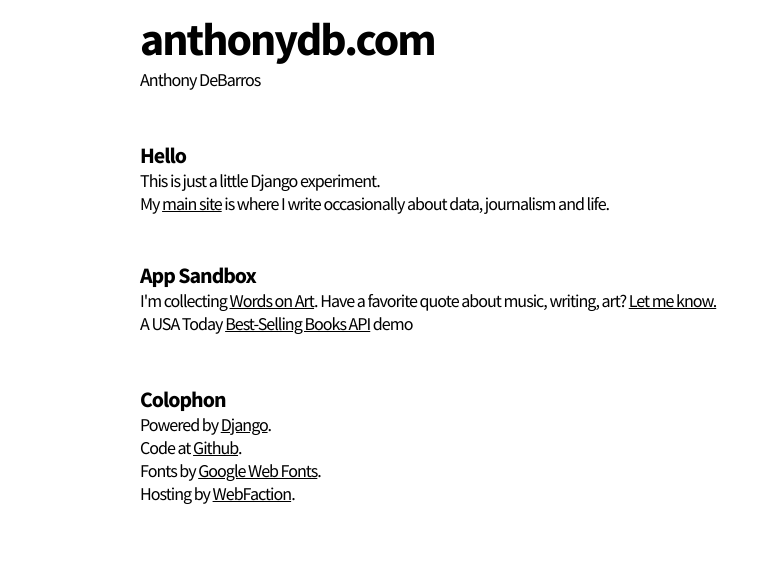
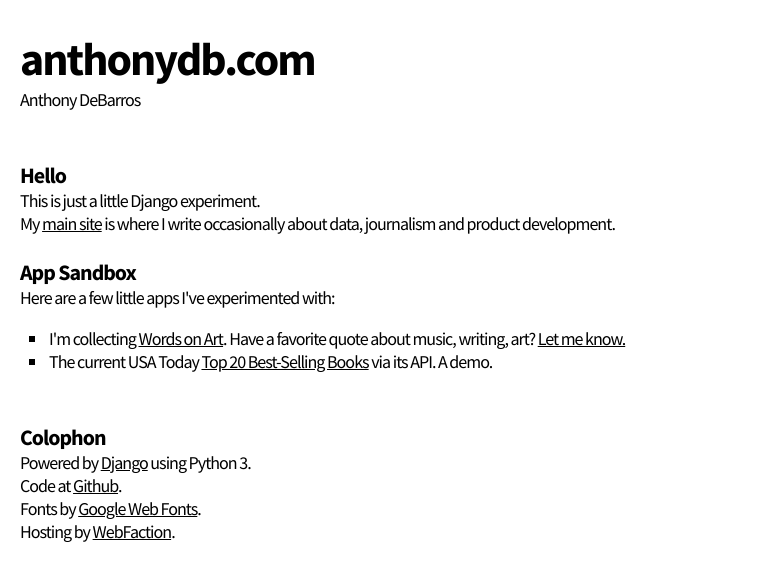
Before and after one commit to anthonydb/sandbox-project, a Django app: template core/templates/home.html in a window 1280 px wide. Shown: the top 581 px of the page, without its empty margins (0-759 px from the left). Run offline with Django 3.2, Linux system fonts and the light colour scheme; the template is opened without the code that fills it, so the values that code supplies are empty; parts of the project's set-up code (start-up, migrations or seed data) failed here and were passed over; some web fonts are replaced.

Commit message:
Make home page responsive and clean up.

```diff
--- a/core/static/core.css
+++ b/core/static/core.css
@@ -44,7 +44,7 @@ p
 #container
 {
 	margin: 10px auto 0 auto;
-    width: 1000px;
+    width: 100%;
 	background: #FFFFFF;
 }
 
@@ -55,21 +55,23 @@ p
    font-size: 18px;
    letter-spacing: -1px;
    text-align: left;
-   width: 900px;
+   width: 100%;
+   padding: 20px;
 }
 
 #main ul
 {
-	list-style-type: none;
-	margin-left: 0;
-/*    padding-left: 1em;
-	text-indent: -1em; */
+    list-style-type: square;
+    margin-left: 10px;
+    padding-left: 1em;
+    text-indent: 1px;
+    width: 95%;
 }
 
 #main ul li
 {
-	padding: 4px 0 33px 0;
-	line-height: 30px;
+    width: 90%;
+
 }
 
 #contents
--- a/core/templates/base.html
+++ b/core/templates/base.html
@@ -2,6 +2,7 @@
    "http://www.w3.org/TR/html4/strict.dtd">
 <html lang="en">
 <head>
+    <meta name="viewport" content="width=device-width">
     <meta http-equiv="Content-Type" content="text/html; charset=utf-8">
     {% load staticfiles %}
     <link rel="stylesheet" type="text/css" href="{% static 'core.css' %}" />
--- a/core/templates/home.html
+++ b/core/templates/home.html
@@ -10,17 +10,19 @@
     <div id="contents">
         <h2>Hello</h2>
         This is just a little Django experiment.<br/>
-        My <a href="http://www.anthonydebarros.com" target="_blank">main site</a> is where I write occasionally about data, journalism and life.</br>
-        <br/>
+        My <a href="http://www.anthonydebarros.com" target="_blank">main site</a> is where I write occasionally about data, journalism and product development.</br>
         <br/>
         <h2>App Sandbox</h2>
-        I'm collecting <a href="/words/">Words on Art</a>. Have a favorite quote about music, writing, art? <a href="/words/suggest/">Let me know.</a><br/>
-        A USA Today <a href="/apis/books/">Best-Selling Books API</a> demo<br/>
+        Here are a few little apps I've experimented with:
+        <ul>
+            <li>I'm collecting <a href="/words/">Words on Art</a>. Have a favorite quote about music, writing, art? <a href="/words/suggest/">Let me know.</a></li>
+            <li>The current USA Today <a href="/apis/books/">Top 20 Best-Selling Books</a> via its API. A demo.</li>
+        </ul>
     </div>
     <div id="footer">
         <h2>Colophon</h2>
-        Powered by <a href="http://www.djangoproject.com" target="_blank">Django</a>.<br/>
-        Code at <a href="https://github.com/AnthonyDB/sandbox" target="_blank">Github</a>.<br/>
+        Powered by <a href="http://www.djangoproject.com" target="_blank">Django</a> using Python 3.<br/>
+        Code at <a href="https://github.com/anthonydb/sandbox-project" target="_blank">Github</a>.<br/>
         Fonts by <a href="http://www.google.com/webfonts" target="_blank">Google Web Fonts</a>.<br/>
         Hosting by <a href="http://www.webfaction.com/signup?affiliate=adebarros" >WebFaction</a>.<br/>
     </div>
```
Also changed, not shown: quotes/views.py (+9 -9 lines).
